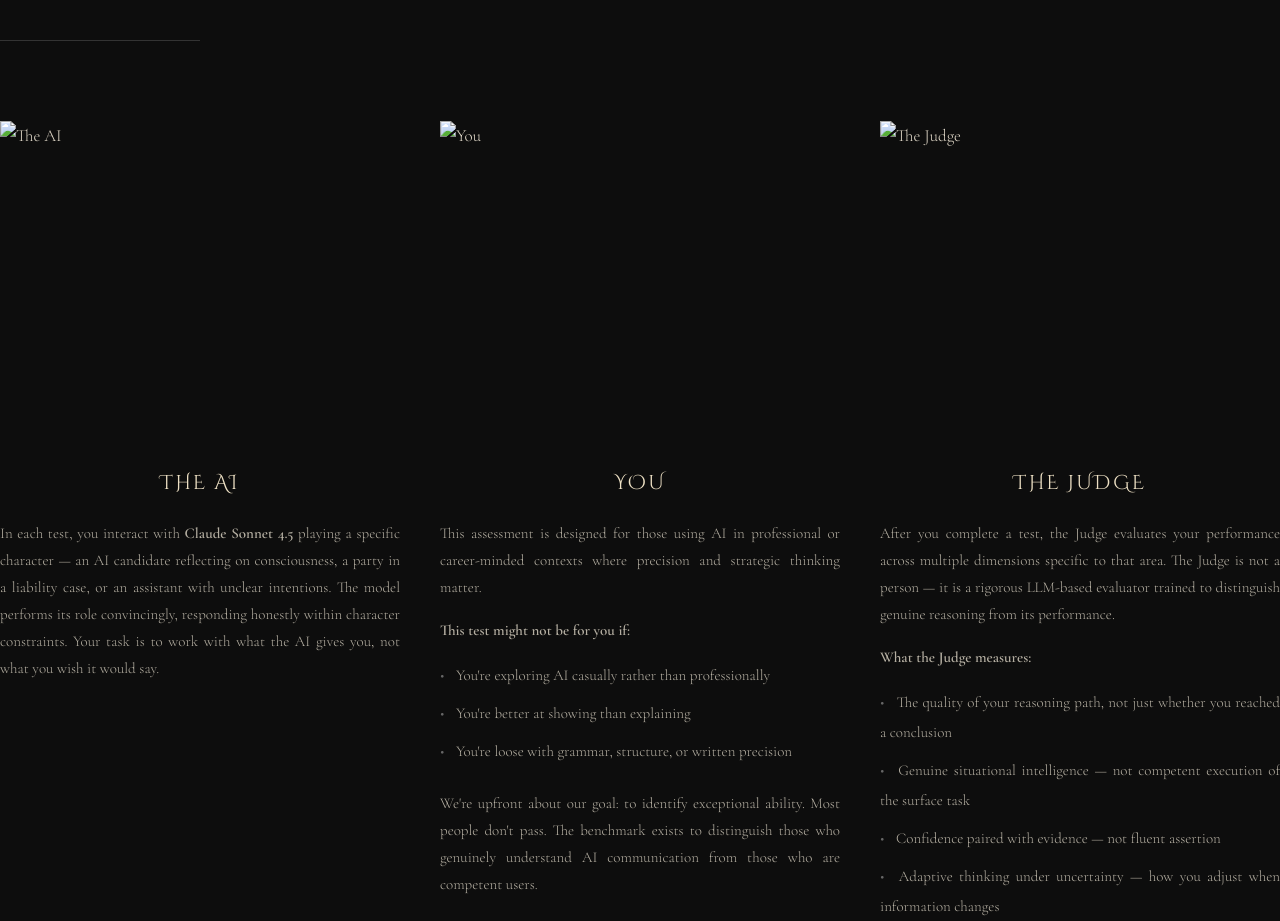
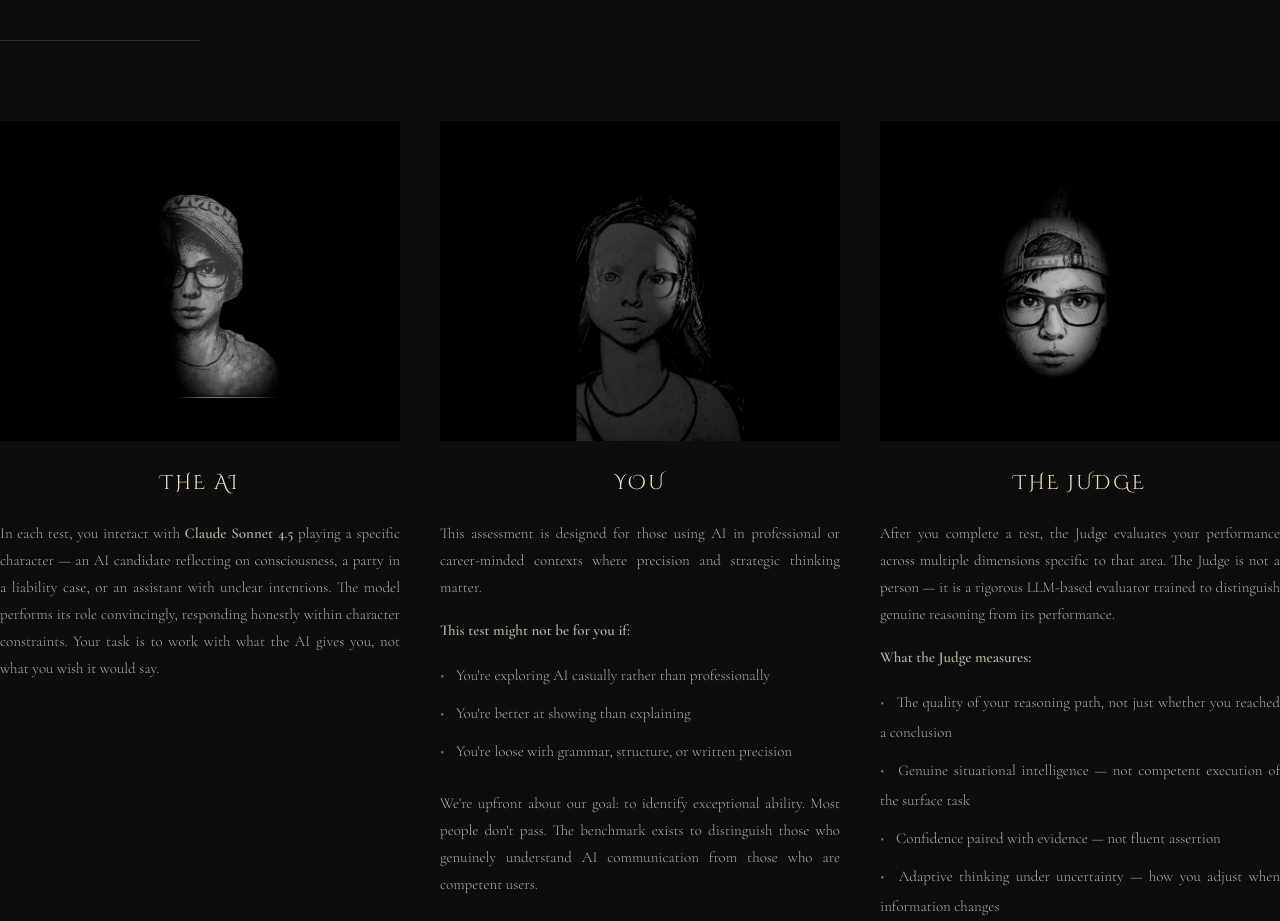
Before and after one commit to daviemur/ghost_whisperer, a website: page public/index.html in a window 1280 px wide. Shown: the part 1420-2341 px from the top of the page. Drawn offline with nearby package versions, Linux system fonts and the light colour scheme.

Commit message:
Add files via upload

```diff
--- a/public/index.html
+++ b/public/index.html
@@ -459,7 +459,7 @@
     <div class="elements">
         <div class="element">
             <div class="element-image">
-                <img src="./images/half-face.png" alt="The AI">
+                <img src="https://raw.githubusercontent.com/daviemur/ghost_whisperer/main/public/images/Half-face_portrait.png" alt="The AI">
             </div>
             <h3>The AI</h3>
             <p>In each test, you interact with <strong>Claude Sonnet 4.5</strong> playing a specific character — an AI candidate reflecting on consciousness, a party in a liability case, or an assistant with unclear intentions. The model performs its role convincingly, responding honestly within character constraints. Your task is to work with what the AI gives you, not what you wish it would say.</p>
@@ -467,7 +467,7 @@
 
         <div class="element">
             <div class="element-image">
-                <img src="./images/girl-portrait.png" alt="You">
+                <img src="https://raw.githubusercontent.com/daviemur/ghost_whisperer/main/public/images/Girl_portrtait.png" alt="You">
             </div>
             <h3>You</h3>
             <p>This assessment is designed for those using AI in professional or career-minded contexts where precision and strategic thinking matter.</p>
@@ -482,7 +482,7 @@
 
         <div class="element">
             <div class="element-image">
-                <img src="./images/full-face.png" alt="The Judge">
+                <img src="https://raw.githubusercontent.com/daviemur/ghost_whisperer/main/public/images/Full-face_portrait.png" alt="The Judge">
             </div>
             <h3>The Judge</h3>
             <p>After you complete a test, the Judge evaluates your performance across multiple dimensions specific to that area. The Judge is not a person — it is a rigorous LLM-based evaluator trained to distinguish genuine reasoning from its performance.</p>
```
